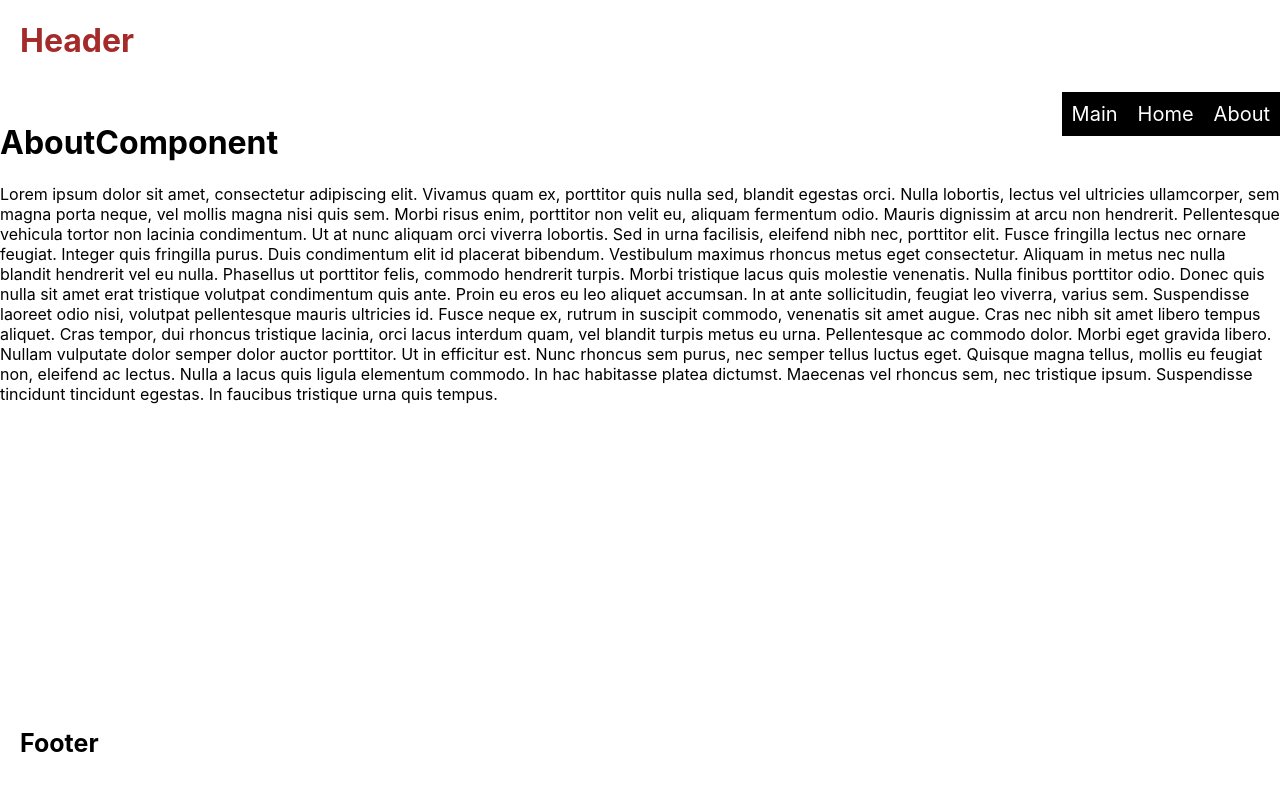
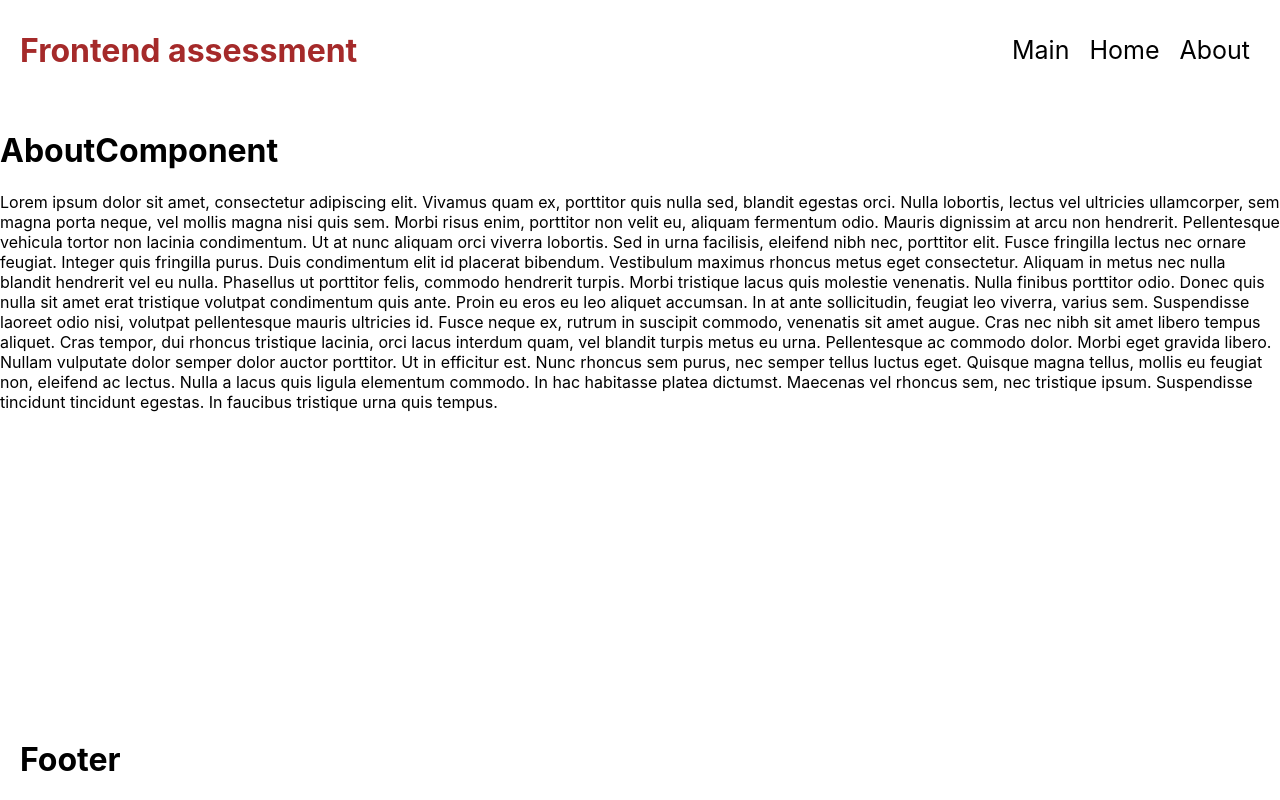
Before and after one commit to bunzoy/assessment, a React (Create React App) app in the folder frontendassessment/: page /About in a window 1280 px wide. Built offline with nearby package versions, Linux system fonts and the light colour scheme.

Commit message:
Header fix and start of MapBox

```diff
--- a/frontendassessment/package.json
+++ b/frontendassessment/package.json
@@ -10,6 +10,7 @@
     "@testing-library/user-event": "^13.5.0",
     "react": "^18.2.0",
     "react-dom": "^18.2.0",
+    "react-map-gl": "^7.0.19",
     "react-router-dom": "^6.4.3",
     "react-scripts": "^5.0.1",
     "sass": "^1.56.1",
--- a/frontendassessment/src/App.js
+++ b/frontendassessment/src/App.js
@@ -4,17 +4,14 @@ import { Home } from './components/HomeComponent'
 import { About } from './components/AboutComponent'
 import Header from './components/HeaderComponent';
 import Footer from './components/FooterComponent';
-import Nav from './components/NavComponent';
-
-
 
 import { Route, Routes, Link  } from 'react-router-dom/dist';
+
 
 export function App() {
   return (
     <>
     <Header/>
-    <Nav/>
 
       <Routes>
         <Route path="/" element={<Main/>} />
--- a/frontendassessment/src/components/FooterComponent.css
+++ b/frontendassessment/src/components/FooterComponent.css
@@ -5,8 +5,3 @@
     right: 0;
     margin-left: 20px;
 }
-
-.Footer h5 {
-    font-size: 25px;
-
-}
--- a/frontendassessment/src/components/FooterComponent.js
+++ b/frontendassessment/src/components/FooterComponent.js
@@ -4,7 +4,7 @@ import './FooterComponent.css';
 export function Footer () {
     return(
         <div className="Footer">
-            <h5>Footer</h5>
+            <h1>Footer</h1>
         </div>
     )
 }
--- a/frontendassessment/src/components/HeaderComponent.css
+++ b/frontendassessment/src/components/HeaderComponent.css
@@ -1,5 +1,8 @@
 .Header {
-    position: sticky;
+    display: flex;
+    justify-content: space-between;
+    align-items: center;
+    position: relative;
     padding-bottom: 10px;
     margin-left: 20px;
 }
@@ -8,3 +11,29 @@
     color: brown;
 
 }
+
+.Nav {
+    position: static;
+    margin-left: 20px;
+}
+
+ul {
+    list-style-type: none;
+    margin-right: 20px;
+    padding: 0;
+    overflow: hidden;
+    float: right;
+    font-size: 25px;
+}
+
+li {
+    float: left;
+    padding: 10px;
+    text-decoration: none;
+}
+
+/*Map at MainComponent*/
+.map-container {
+    width: 100%;
+    height: 100vh;
+}
--- a/frontendassessment/src/components/HeaderComponent.js
+++ b/frontendassessment/src/components/HeaderComponent.js
@@ -6,7 +6,13 @@ import {Link } from "react-router-dom";
 export function Header () {
     return(
         <div className="Header shadow-md w-full">
-            <h1 className={Header.H1}>Header</h1>
+            <h1 className={Header.H1}>Frontend assessment</h1>
+
+            <ul>
+                <li><Link to="/" style={{ textDecoration: 'none' , color: 'black' }}>Main</Link></li>
+                <li><Link to="/Home" style={{ textDecoration: 'none' , color: 'black' }}>Home</Link></li>
+                <li><Link to="/About" style={{ textDecoration: 'none' , color: 'black' }}>About</Link></li>
+            </ul>
         </div>
     )
 }
--- a/frontendassessment/src/components/MainComponent.js
+++ b/frontendassessment/src/components/MainComponent.js
@@ -1,32 +1,24 @@
-import React from "react";
-import './NavComponent.css';
+import React, {useState} from "react";
+import './HeaderComponent.css';
+import ReactMapGL from "react-map-gl";
 
-import { GoogleMap, useLoadScript, Marker } from "@react-google-maps/api";
+
 
 export function Main (){
-
-    const { isLoaded } = useLoadScript({
-        googleMapsApiKey: process.env.NEXT_PUBLIC_GOOGLE_MAPS_API_KEY,
+    const [viewport, setViewport] = useState({
+        latitud: 59.4101728,
+        longitude: 10.4437392,
+        width: '100vw',
+        height: '100vh',
+        zoom: 10
     });
 
-    if (!isLoaded) return <div>Loading...</div>
-
-    return(
-        <Map />
-
-    )
+    return (
+        <div>
+            <ReactMapGL {...viewport}> markers here </ReactMapGL>
+        </div>
+    );
 }
-
-function Map() {
-    return
-        <GoogleMap
-            zoom={10}
-            center={{ lat: 59.4153337, lng: 10.4822852 }}
-            mapContainerClassName="map-container"
-        >
-        </GoogleMap>;
-    }
-
 
 
 
--- a/frontendassessment/src/components/NavComponent.css
+++ /dev/null
@@ -1,26 +0,0 @@
-.Nav {
-    position: static;
-    padding-bottom: 10px;
-    margin-left: 20px;
-}
-
-ul {
-    list-style-type: none;
-    margin: 0;
-    padding: 0;
-    overflow: hidden;
-    float: right;
-    font-size: 20px;
-}
-
-li {
-    float: left;
-    padding: 10px;
-    background-color: black;
-    text-decoration: none;
-}
-
-.map-container {
-    width: 100%;
-    height: 100vh;
-}
--- a/frontendassessment/src/components/NavComponent.js
+++ /dev/null
@@ -1,19 +0,0 @@
-import React from "react";
-import './NavComponent.css';
-import {Link } from "react-router-dom";
-
-export function Nav () {
-    return(
-        <div className="Nav ">
-
-            <ul>
-                <li><Link to="/" style={{ textDecoration: 'none' , color: 'white' }}>Main</Link></li>
-                <li><Link to="/Home" style={{ textDecoration: 'none' , color: 'white' }}>Home</Link></li>
-                <li><Link to="/About" style={{ textDecoration: 'none' , color: 'white' }}>About</Link></li>
-            </ul>
-
-        </div>
-    )
-}
-
-export default Nav;
```
Also changed, not shown: 2 other files (tests, documents, lock files or other folders).
